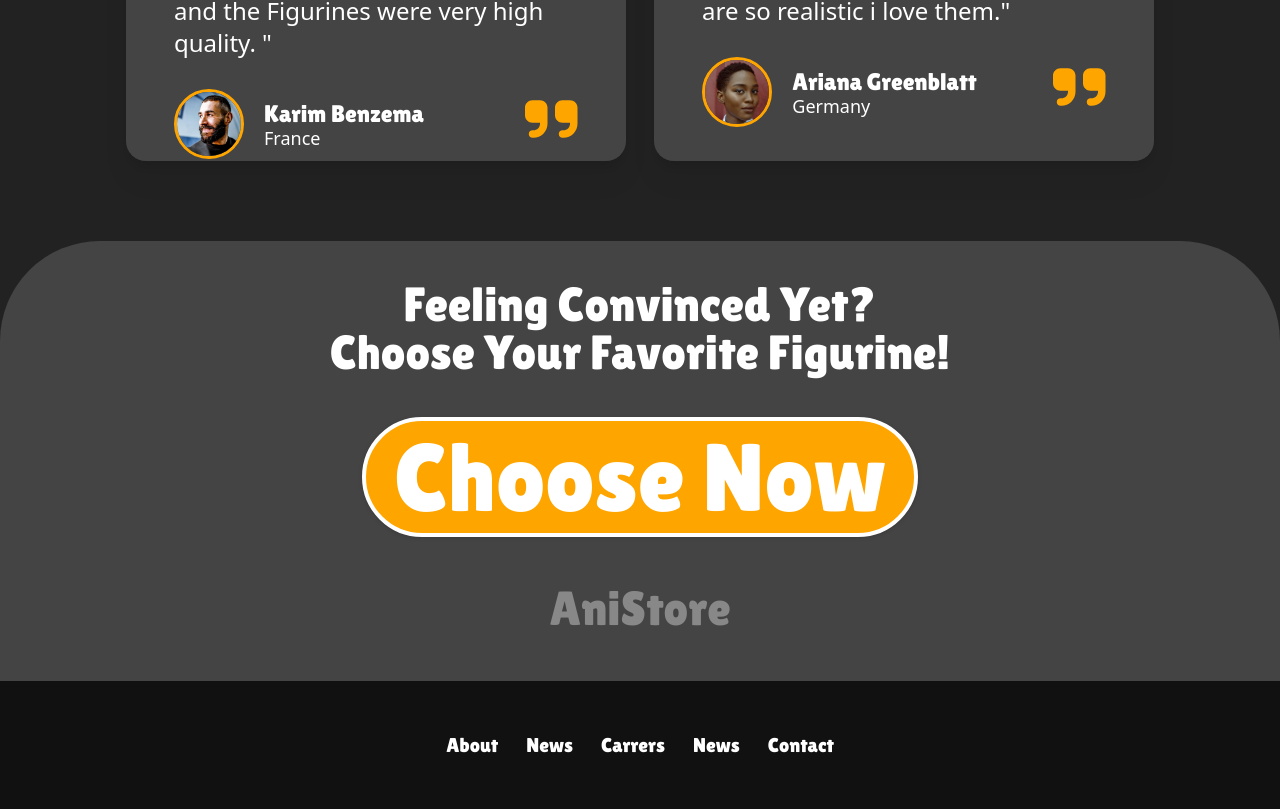
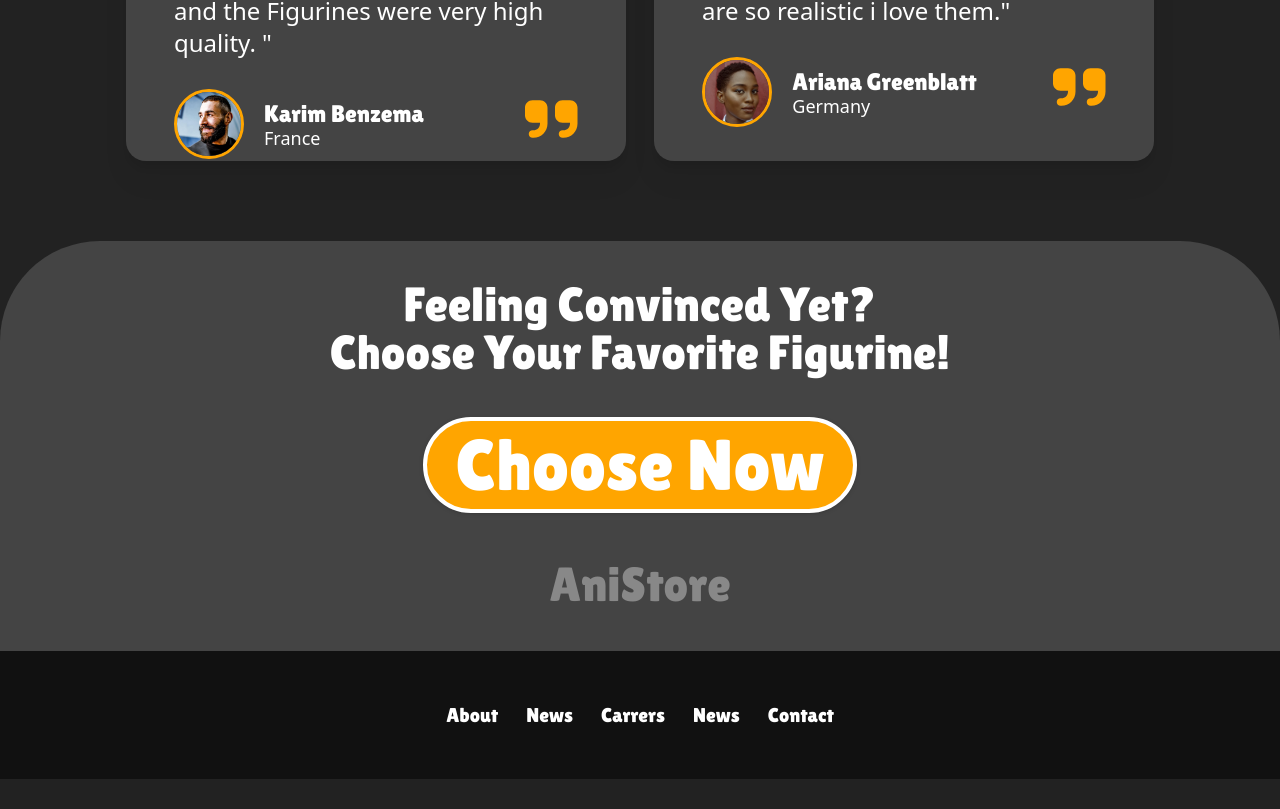
Before and after one commit to valtonkasami/anistore, a React (Create React App) app: page / in a window 1280 px wide. Shown: the part 2505-3314 px from the top of the page. After the commit the page ends 3284 px from the top, so only its background shows below. Built offline with nearby package versions, Linux system fonts and the light colour scheme.

Commit message:
Update button

```diff
--- a/src/pages/home/home.jsx
+++ b/src/pages/home/home.jsx
@@ -131,12 +131,12 @@ export const Home = () => {
 
 
 
-        <div className='h-[440px] max-sm:h-[380px] bg-[#444444] max-sm:rounded-t-[60px] mt-20 rounded-t-[100px] flex flex-col items-center'>
+        <div className='h-[410px] max-sm:h-[380px] bg-[#444444] max-sm:rounded-t-[60px] mt-20 rounded-t-[100px] flex flex-col items-center'>
             <h1 className='max-sm:text-4xl text-center text-5xl pt-10 mb-10'>
                 Feeling Convinced Yet?<br/>
                 <span className='max-sm:text-[29px]'>Choose Your Favorite Figurine!</span>
             </h1>
-            <a href="/shop"><button className='border-4 border-[white] hover:border-[#e0ca00] drop-shadow transition ease-in-out delay-50 hover:scale-110 hover:bg-[white] hover:text-[#e0ca00] focus:outline-none  focus:ring focus:ring-[white] bg-[orange] text-[white] text-8xl py-2 px-7 max-sm:text-6xl rounded-full'>Choose Now</button></a>
+            <a href="/shop"><button className='border-4 border-[white] hover:border-[#e0ca00] drop-shadow transition ease-in-out delay-50 hover:scale-110 hover:bg-[white] hover:text-[#e0ca00] focus:outline-none  focus:ring focus:ring-[white] bg-[orange] text-[white] text-7xl py-2 px-7 max-sm:text-6xl rounded-full'>Choose Now</button></a>
             <h1 className='text-5xl text-[#888888] mt-12 hover:text-[orange] cursor-pointer'>AniStore</h1>
         </div>
         </div>
```
